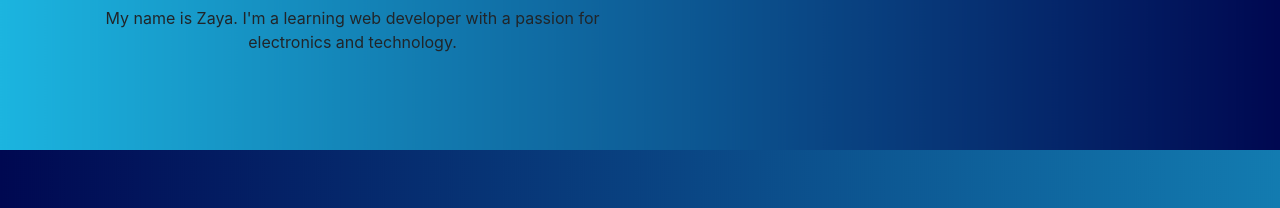
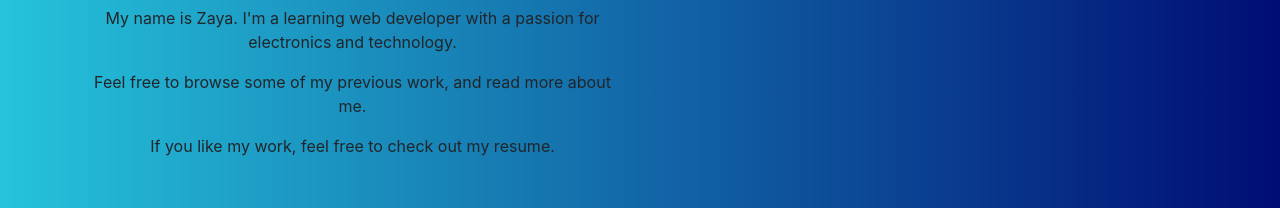
Before and after one commit to zayazaw67/portfolio, a React (Create React App) app: page / in a window 1280 px wide. Shown: the part 417-625 px from the top of the page. Built offline with nearby package versions, Linux system fonts and the light colour scheme.

Commit message:
fixed viewport heights/width

```diff
--- a/src/components/bio/bio.css
+++ b/src/components/bio/bio.css
@@ -1,7 +1,8 @@
 .bio {
     padding: 100px;
-    background-image: url('../../images/portfoliowp.png');
-
+    background: rgb(3,57,106,1);
+    background: linear-gradient(90deg, rgba(3,57,106,1) 0%, rgba(18,176,200) 100%);
+    width: 100%;
 }
 
 .details {
--- a/src/components/intro/index.js
+++ b/src/components/intro/index.js
@@ -7,7 +7,6 @@ import ScrollAnimation from 'react-animate-on-scroll';
 const Intro = (props) => {
     return (
         <div id="home" className="intro">
-            {/* <Jumbotron id="intro" style={{backgroundImage: `url(${Background})`, backgroundSize: 'cover', backgroundRepeat: 'no-repeat', backgroundPosition: 'center'}}> */}
             <Row>
                 <Col md="6">
                     <ScrollAnimation animateIn='fadeIn' animateOnce={true}>
@@ -15,16 +14,17 @@ const Intro = (props) => {
                     </ScrollAnimation>
                     <hr className="my-2" />
                     <ScrollAnimation delay={500} animateIn='fadeIn' animateOnce={true}>
-                        <p >My name is Zaya. I'm a learning web developer with a passion for electronics and technology.</p>
+                        <p>My name is Zaya. I'm a learning web developer with a passion for electronics and technology.</p>
+                        <p>Feel free to browse some of my previous work, and read more about me.</p>
+                        <p>If you like my work, feel free to check out my resume.</p>
                     </ScrollAnimation>
+                </Col>
 
-                </Col>
                 <Col md="6">
                     <ScrollAnimation delay={2000} duration={4}
                         animateIn='hinge'
                         initiallyVisible={true}
                         animateOnce={true}>
-
                         <img className="cartoonImage" src="https://i.imgur.com/qtsVq5w.png" width="50%" alt="Cartoon of programmer"></img>
                     </ScrollAnimation>
                 </Col>
--- a/src/components/intro/intro.css
+++ b/src/components/intro/intro.css
@@ -1,4 +1,14 @@
 
+.intro {
+    background: rgb(37,195,219,1);
+    background: linear-gradient(90deg, rgba(37,195,219,1) 0%, rgba(0,13,116,1) 100%);
+    height: 93vh;
+    width: 100%;
+    background-position: center;
+    background-repeat: no-repeat;
+    background-size: cover;
+    padding: 80px
+}
 
 .cartoonImage {
     width: 100%;
@@ -11,12 +21,3 @@
 .cartoonOut {
     opacity: 0;
 }
-
-.intro {
-    background-image: url('../../images/background.png');
-    height: 100%;
-    background-position: center;
-    background-repeat: no-repeat;
-    background-size: cover;
-    padding: 80px
-}
--- a/src/components/portfolio/index.js
+++ b/src/components/portfolio/index.js
@@ -106,7 +106,6 @@ class Portfolio extends Component {
                         </Row>
                     </Container>
 
-
                 <div className="modals">
                     <div>
                         <Modal size="lg" id="bamazonModal" className="modals modal-dialog modal-dialog-centered" toggle={this.toggleBudgetTrackerModal} isOpen={this.state.budgetTrackerModal} style={{ opacity: 1 }}>
```
Also changed, not shown: src/images/background.png (deleted), src/images/portfoliowp.png (deleted).
